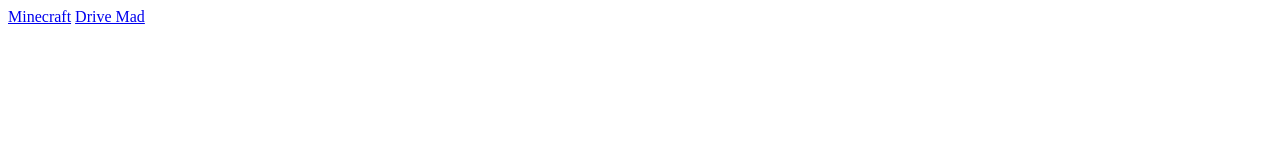
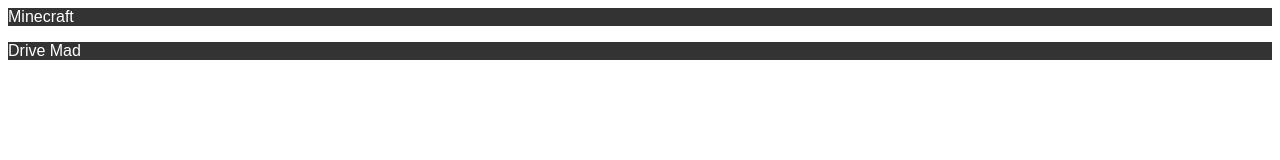
Before and after one commit to wasd-mash/wasd-mash.github.io, a plain HTML site: page index.html in a window 1280 px wide. Drawn offline with Linux system fonts and the light colour scheme.

Commit message:
DARK MODE!!!!!!!!!!!

```diff
--- a/index.html
+++ b/index.html
@@ -1,2 +1,2 @@
-<a href="https://wasd-mash.github.io/1.20" class="button-link">Minecraft</a>
-<a href="https://wasd-mash.github.io/drive-mad" class="button-link">Drive Mad</a>
+<p href="https://wasd-mash.github.io/1.20" class="button-link"style="font-family: Arial, sans-serif; color: #ffffff; background-color: #333333;">Minecraft</p>
+<p href="https://wasd-mash.github.io/drive-mad" class="button-link"style="font-family: Arial, sans-serif; color: #ffffff; background-color: #333333;">Drive Mad</p>
```
